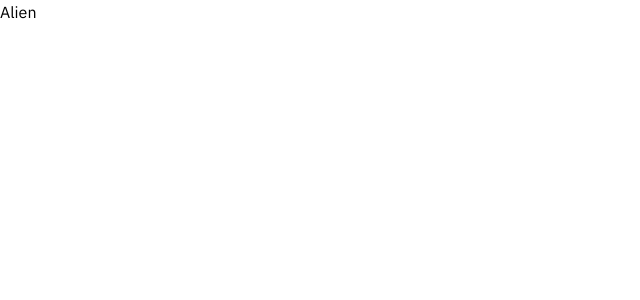
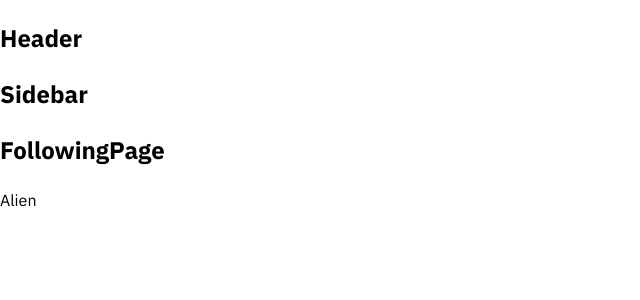
Before and after one commit to MinhThanh1408/Tiktok-Yarn, a React (Create React App) app: page /following in a window 1280 px wide. Shown: the top 300 px of the page, without its empty margins (0-640 px from the left). Built offline with nearby package versions, Linux system fonts and the light colour scheme.

Commit message:
Step4: Config route/layout(DefaultLayout,)

```diff
--- a/package.json
+++ b/package.json
@@ -9,6 +9,7 @@
     "normalize.css": "^8.0.1",
     "react": "^18.2.0",
     "react-dom": "^18.2.0",
+    "react-router-dom": "^6.8.1",
     "react-scripts": "5.0.1",
     "web-vitals": "^2.1.0"
   },
--- a/src/App.js
+++ b/src/App.js
@@ -1,9 +1,32 @@
-
+import { Fragment } from 'react';
+import { BrowserRouter as Router, Routes, Route } from 'react-router-dom';
+import { publicRoutes } from 'src/routes';
+import { DefaultLayout } from './components/Layout';
 function App() {
   return (
-    <div className="App">
-    Alien
-    </div>
+    <Router>
+      <div className="App">
+        <Routes>
+          {publicRoutes.map((route, index) => {
+            const Page = route.component;
+
+            let Layout = DefaultLayout;
+            if (route.layout) {
+              Layout = route.layout
+            } else if (route.layout === null) {
+              Layout = Fragment;
+            }
+
+            return (<Route key={index} path={route.path} element={
+              <Layout>
+                <Page />
+              </Layout>
+            } />)
+          })}
+        </Routes>
+        Alien
+      </div>
+    </Router>
   );
 }
 
--- a/src/components/GlobalStyles/GlobalStyles.scss
+++ b/src/components/GlobalStyles/GlobalStyles.scss
@@ -6,6 +6,7 @@
 }
 html{
     font-size: 62.5%;
+    box-sizing: border-box;
 
 }
 
--- /dev/null
+++ b/src/components/Layout/DefaultLayout/index.js
@@ -0,0 +1,18 @@
+import Header from "src/components/Layout/components/Header";
+import Sidebar from "src/components/Layout/components/Sidebar";
+
+function DefaultLayout({ children }) {
+    return (
+        <div>
+            <Header />
+            <div className="container">
+                <Sidebar />
+                <div className="content">
+                    {children}
+                </div>
+            </div>
+        </div>
+    );
+}
+
+export default DefaultLayout;
--- /dev/null
+++ b/src/components/Layout/components/Header/index.js
@@ -0,0 +1,7 @@
+function Header() {
+    return (<h2>
+        Header
+    </h2>);
+}
+
+export default Header;
--- /dev/null
+++ b/src/components/Layout/components/Sidebar/index.js
@@ -0,0 +1,7 @@
+function Sidebar() {
+    return (
+        <h2>Sidebar</h2>
+    );
+}
+
+export default Sidebar;
--- /dev/null
+++ b/src/components/Layout/index.js
@@ -0,0 +1 @@
+export {default as DefaultLayout} from './DefaultLayout';
--- /dev/null
+++ b/src/pages/Following/index.js
@@ -0,0 +1,7 @@
+function Following() {
+    return (
+        <h2>FollowingPage</h2>
+    );
+}
+
+export default Following;
--- /dev/null
+++ b/src/pages/Home/index.js
@@ -0,0 +1,7 @@
+function Home() {
+    return (
+        <h2>HomePage</h2>
+    );
+}
+
+export default Home;
--- /dev/null
+++ b/src/pages/Upload/index.js
@@ -0,0 +1,7 @@
+function Upload() {
+    return (
+        <h2>Upload</h2>
+    );
+}
+
+export default Upload;
--- /dev/null
+++ b/src/routes/index.js
@@ -0,0 +1,25 @@
+import Home from "src/pages/Home";
+import Following from "src/pages/Following";
+import Upload from "src/pages/Upload";
+
+const publicRoutes = [
+    {
+        path: '/',
+        component: Home
+    },
+    {
+        path: '/following',
+        component: Following,
+    },
+    {
+        path: '/upload',
+        component: Upload,
+        layout: null,
+    }
+];
+
+const privateRoutes = [
+
+];
+
+export { publicRoutes, privateRoutes };
```
Also changed, not shown: 1 other file (tests, documents, lock files or other folders).
